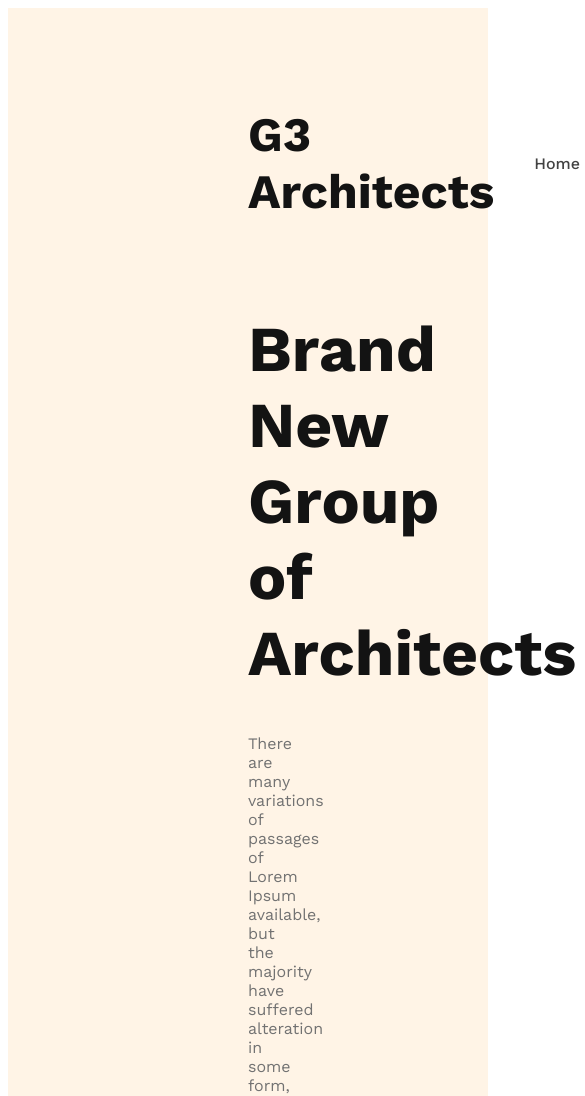
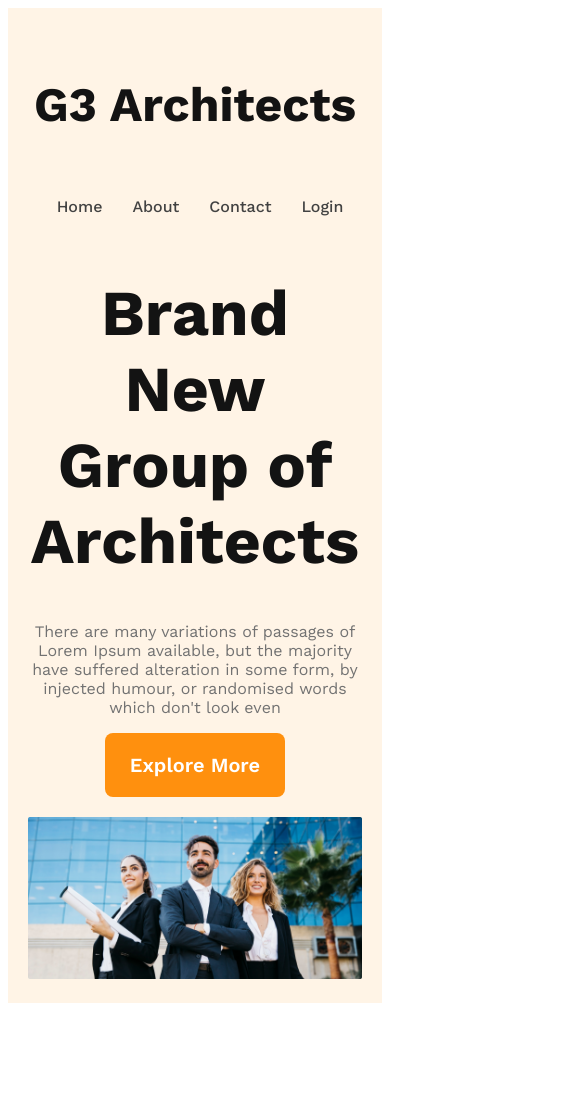
Before and after one commit to RafiKK98/g3-architect-website, a plain HTML site: page index.html in a window 390 px wide. Shown: the top 1096 px of the page, 585 px wide, since content can reach past the window. After the commit the page ends 1011 px from the top, so only its background shows below. Drawn offline with nearby package versions, Linux system fonts and the light colour scheme.

Commit message:
header section finished with responsiveness

```diff
--- a/styles/architect.css
+++ b/styles/architect.css
@@ -6,14 +6,17 @@
     font-family: 'Work Sans', sans-serif;
 }
 .btn-primary {
-    width: 180px;
-    height: 64px;
+    /* width: 180px;
+    height: 64px; */
+    padding: 20px 25px;
+    border: 0;
     border-radius: 8px;
     background: #FF900E;
     color: #FFF;
     text-align: center;
-    font-size: 20px;
+    font-size: 1.25rem;
     font-weight: 600;
+    cursor: pointer;
 }
 
 /* Header styles */
@@ -58,5 +61,29 @@ nav li a {
 }
 .banner-description {
     color: #727272;
+}
+.banner img {
+    margin-top: 20px;
+    width: 100%;
+}
 
+
+/* Responsive media queries */
+/* Mobile or small devices */
+@media screen and (max-width: 576px) {
+    header {
+        padding: 20px;
+    }
+    nav {
+        flex-direction: column;
+    }
 }
+/* Tablet or medium devices */
+@media screen and (min-width: 576px) and (max-width: 960px) {
+    header {
+        padding: 50px;
+    }
+    nav {
+        flex-direction: column;
+    }
+}
```
